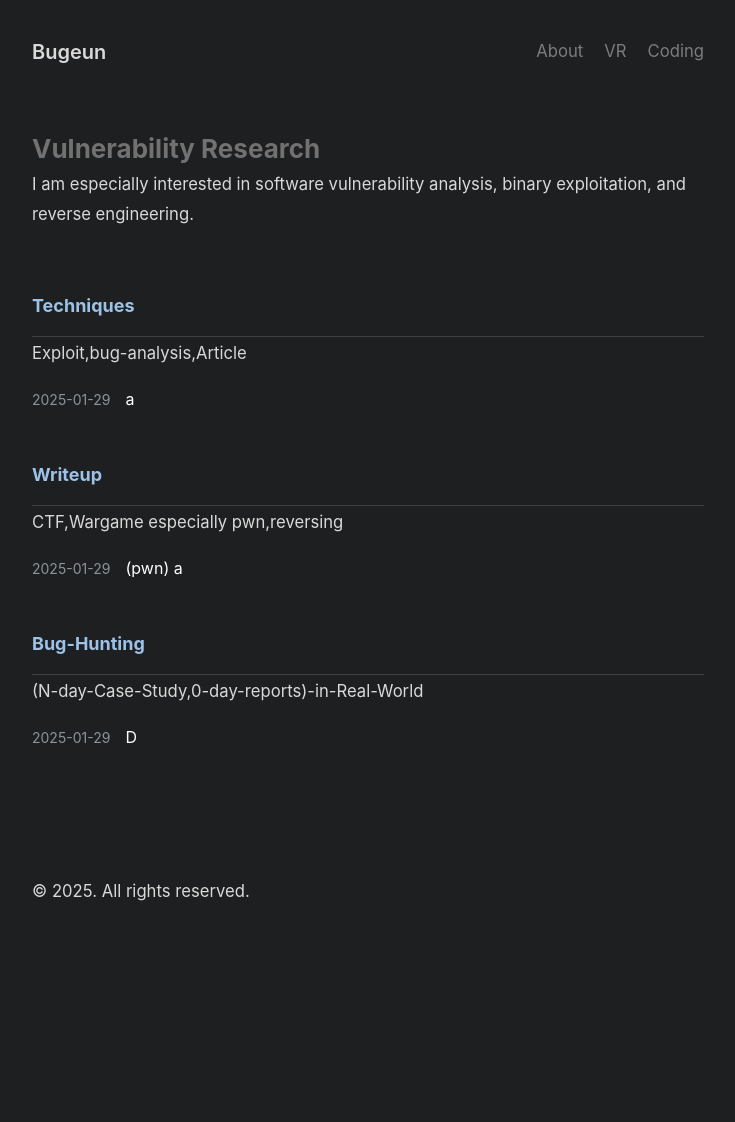
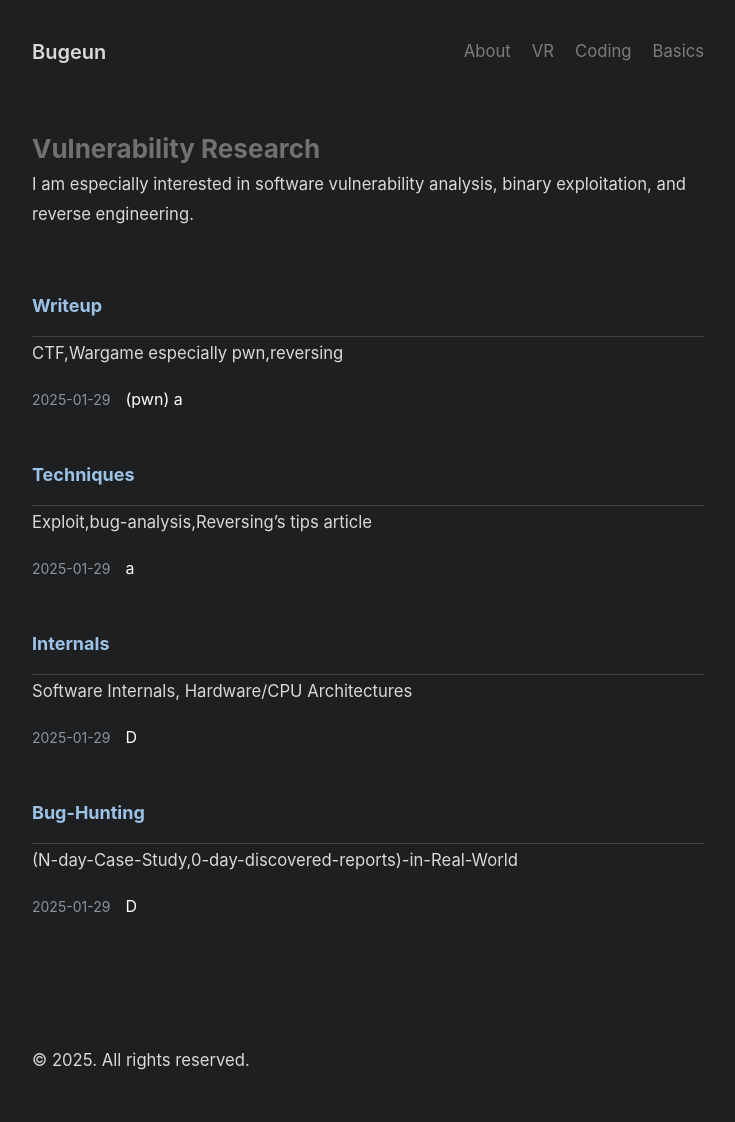
Before and after one commit to Bugeun/Bugeun.github.io, a Jekyll site: the page built from archive.md, in a window 1280 px wide. Shown: the whole page, without its empty margins (272-1007 px from the left). Built offline with Jekyll 4.4.1, drawn with Linux system fonts in a browser that asks for light colours; before the commit the page ends 953 px from its top, so only the background shows below that.

Commit message:
update-2025-01-29

```diff
--- a/_config.yml
+++ b/_config.yml
@@ -51,6 +51,9 @@ nav:
   - title: Coding
     url: /Coding
 
+  - title: Basics
+    url: https://bugeun1007.tistory.com/category/Basic-Study
+
 # Category
 collections:
   category:
--- a/archive.md
+++ b/archive.md
@@ -41,12 +41,14 @@ title: Archive
 {% if category.name != "Coding" %}
   <b><span style="color: rgb(156, 195, 231); font-size: 0.9em;margin-right: 1em;"> {{ category.name }} </span></b> <!-- 카테고리 이름 출력 -->
   <hr>
-  {% if category.name == "Techniques" %}
-  <small>Exploit,bug-analysis,Article</small>
+  {% if category.name == "Internals" %}
+  <small>Software Internals, Hardware/CPU Architectures</small>
+  {% elsif category.name == "Techniques" %}
+  <small>Exploit,bug-analysis,Reversing's tips article</small>
   {% elsif category.name == "Writeup" %}
   <small>CTF,Wargame especially pwn,reversing</small>
   {% elsif category.name == "Bug-Hunting" %}
-  <small>(N-day-Case-Study,0-day-reports)-in-Real-World</small>
+  <small>(N-day-Case-Study,0-day-discovered-reports)-in-Real-World</small>
   {% endif %}
 {% endif %}
   <ul style="list-style: none; padding: 0; margin: 0;">
```
Also changed, not shown: _posts/VR/Internals/2025-01-29-private.md (added, +7 -0 lines), _posts/VR/Techniques/2025-01-29-asd.md (renamed from _posts/VR/Technique/2025-01-29-asd.md), _posts/VR/Writeup/2025-01-29-dd.md (renamed from _posts/VR/CTF,Wargame/2025-01-29-dd.md).
